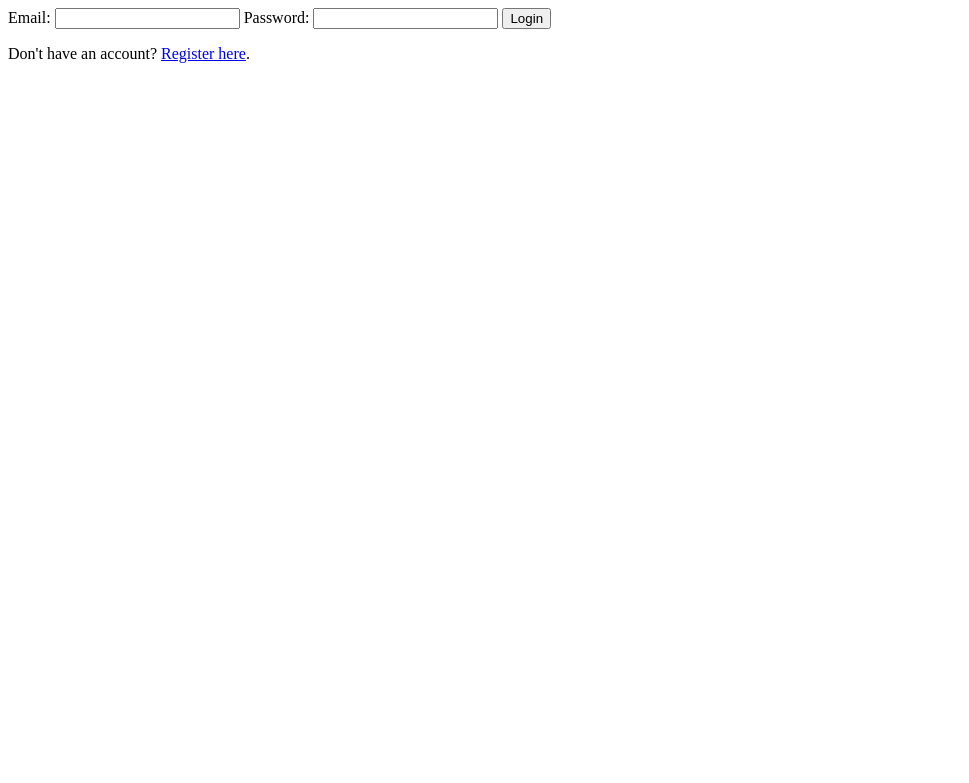
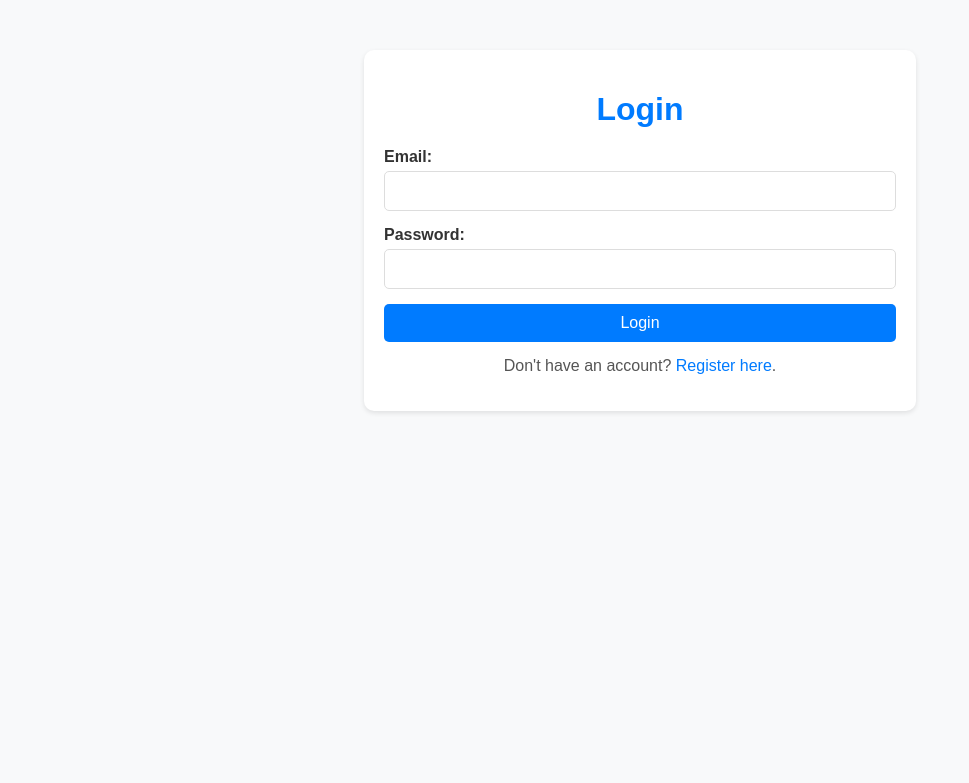
Before and after one commit to merylgrace/Book, a PHP site: page /login.php in a window 1280 px wide. Shown: the top 783 px of the page, without its empty margins (0-969 px from the left). Run offline with PHP 8.4, Linux system fonts and the light colour scheme.

Commit message:
added css in login

```diff
--- a/login.php
+++ b/login.php
@@ -29,6 +29,87 @@ if ($_SERVER['REQUEST_METHOD'] == 'POST') {
 }
 ?>
 
+<!DOCTYPE html>
+<html lang="en">
+<head>
+    <meta charset="UTF-8">
+    <meta name="viewport" content="width=device-width, initial-scale=1.0">
+    <title>Login</title>
+    <style>
+        body {
+            font-family: Arial, sans-serif;
+            background-color: #f8f9fa;
+            margin: 0;
+            padding: 0;
+        }
+
+        .container {
+            width: 40%;
+            margin: 50px auto;
+            background: white;
+            padding: 20px;
+            border-radius: 10px;
+            box-shadow: 0 2px 5px rgba(0, 0, 0, 0.1);
+        }
+
+        .container h1 {
+            text-align: center;
+            color: #007BFF;
+            margin-bottom: 20px;
+        }
+
+        form {
+            display: flex;
+            flex-direction: column;
+        }
+
+        form label {
+            margin-bottom: 5px;
+            font-weight: bold;
+            color: #333;
+        }
+
+        form input {
+            margin-bottom: 15px;
+            padding: 10px;
+            border: 1px solid #ddd;
+            border-radius: 5px;
+            font-size: 16px;
+        }
+
+        form button {
+            background: #007BFF;
+            color: white;
+            padding: 10px;
+            border: none;
+            border-radius: 5px;
+            font-size: 16px;
+            cursor: pointer;
+        }
+
+        form button:hover {
+            background: #0056b3;
+        }
+
+        p {
+            text-align: center;
+            margin-top: 15px;
+            color: #555;
+        }
+
+        p a {
+            color: #007BFF;
+            text-decoration: none;
+        }
+
+        p a:hover {
+            text-decoration: underline;
+        }
+    </style>
+</head>
+<body>
+    <div class="container">
+        <h1>Login</h1>
         <form method="POST" action="">
             <label>Email:</label>
             <input type="email" name="email" required>
@@ -36,5 +117,7 @@ if ($_SERVER['REQUEST_METHOD'] == 'POST') {
             <input type="password" name="password" required>
             <button type="submit">Login</button>
         </form>
-
         <p>Don't have an account? <a href="register.php">Register here</a>.</p>
+    </div>
+</body>
+</html>
```
Lines whose indentation alone changed are shown as unchanged.
